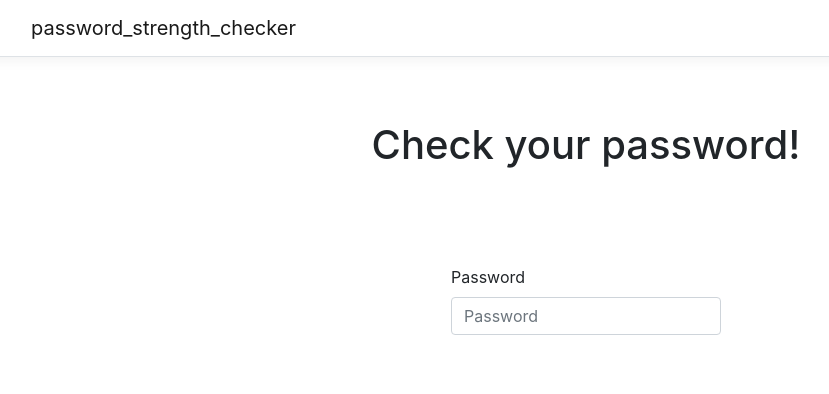
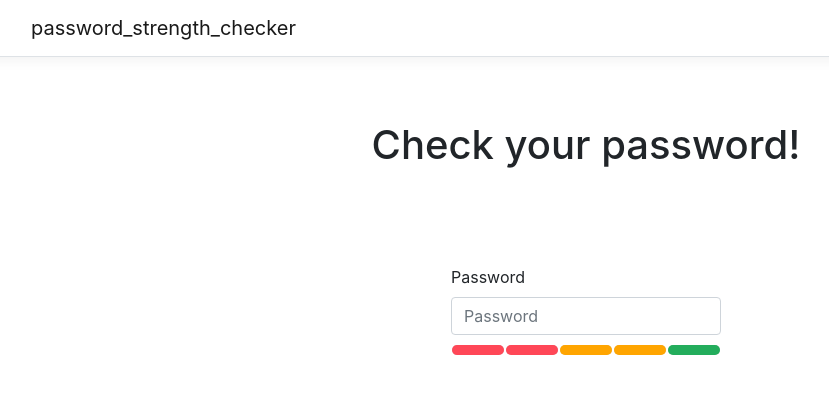
Before and after one commit to Ahmed-10/password-strength-checker, an Angular app in the folder ClientApp/: page / in a window 1280 px wide. Shown: the top 394 px of the page, without its empty margins (54-883 px from the left). Built offline with nearby package versions, Linux system fonts and the light colour scheme.

Commit message:
add feat: password check bar

```diff
--- a/ClientApp/src/app/app.module.ts
+++ b/ClientApp/src/app/app.module.ts
@@ -6,12 +6,14 @@ import { RouterModule } from '@angular/router';
 import { AppComponent } from './app.component';
 import { NavMenuComponent } from './nav-menu/nav-menu.component';
 import { HomeComponent } from './home/home.component';
+import { PasswordIndecatorComponent} from './password-indecator/password-indecator.component'
 
 @NgModule({
   declarations: [
     AppComponent,
     NavMenuComponent,
     HomeComponent,
+    PasswordIndecatorComponent
   ],
   imports: [
     BrowserModule.withServerTransition({ appId: 'ng-cli-universal' }),
--- a/ClientApp/src/app/home/home.component.html
+++ b/ClientApp/src/app/home/home.component.html
@@ -10,6 +10,7 @@
            class="form-control"
            id="inputPassword"
            placeholder="Password">
+    <app-password-indecator></app-password-indecator>
   </div>
   <div>
     <p>{{password}}</p>
--- /dev/null
+++ b/ClientApp/src/app/password-indecator/password-indecator.component.css
@@ -0,0 +1,38 @@
+.indicator {
+  height: 10px;
+  margin: 10px 0;
+  display: flex;
+  align-items: center;
+  justify-content: space-between;
+}
+
+.indicator span {
+  position: relative;
+  height: 100%;
+  width: 100%;
+  background: lightgrey;
+  border-radius: 5px;
+  margin: 0 1px;
+}
+
+.indicator span.active:before {
+  position: absolute;
+  content: '';
+  top: 0;
+  left: 0;
+  height: 100%;
+  width: 100%;
+  border-radius: 5px;
+}
+
+.indicator span.weak:before {
+  background-color: #ff4757;
+}
+
+.indicator span.medium:before {
+  background-color: orange;
+}
+
+.indicator span.strong:before {
+  background-color: #23ad5c;
+}
--- /dev/null
+++ b/ClientApp/src/app/password-indecator/password-indecator.component.html
@@ -0,0 +1,7 @@
+<div class="indicator">
+  <span class="weak active"></span>
+  <span class="weak active"></span>
+  <span class="medium active"></span>
+  <span class="medium active"></span>
+  <span class="strong active"></span>
+</div>
--- /dev/null
+++ b/ClientApp/src/app/password-indecator/password-indecator.component.ts
@@ -0,0 +1,15 @@
+import { Component, OnInit } from '@angular/core';
+
+@Component({
+  selector: 'app-password-indecator',
+  templateUrl: './password-indecator.component.html',
+  styleUrls: ['./password-indecator.component.css']
+})
+export class PasswordIndecatorComponent implements OnInit {
+
+  constructor() { }
+
+  ngOnInit() {
+  }
+
+}
```
Also changed, not shown: 1 other file (tests, documents, lock files or other folders).
